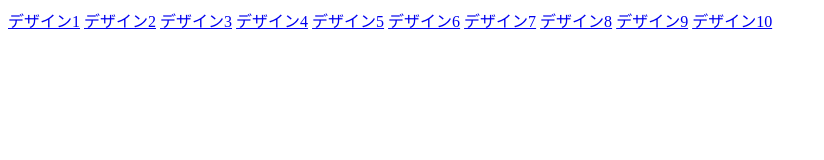
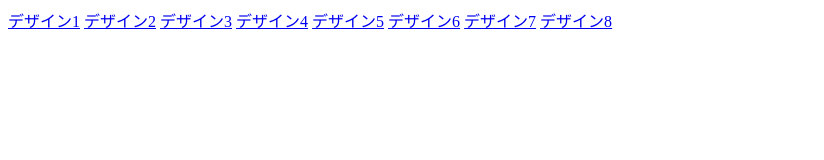
Before and after one commit to Yuki-1018/Old-Design, a plain HTML site: page index.html in a window 1280 px wide. Shown: the whole page, without its empty margins (0-824 px from the left). Drawn offline with Linux system fonts and the light colour scheme.

Commit message:
Update index.html

```diff
--- a/index.html
+++ b/index.html
@@ -12,7 +12,5 @@
   <a href="6.html">デザイン6</a>
   <a href="7.html">デザイン7</a>
   <a href="8.html">デザイン8</a>
-  <a href="9.html">デザイン9</a>
-  <a href="10.html">デザイン10</a>
 </body>
 </html>
```
